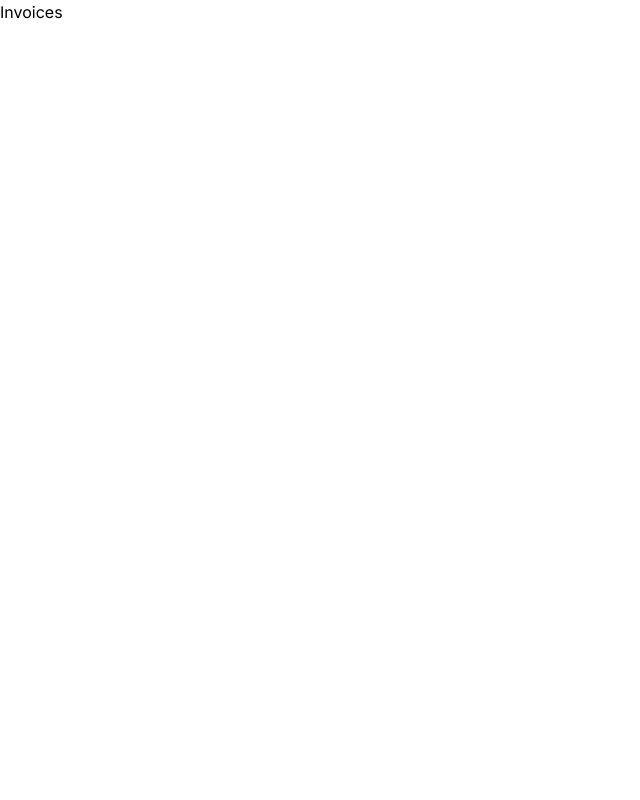
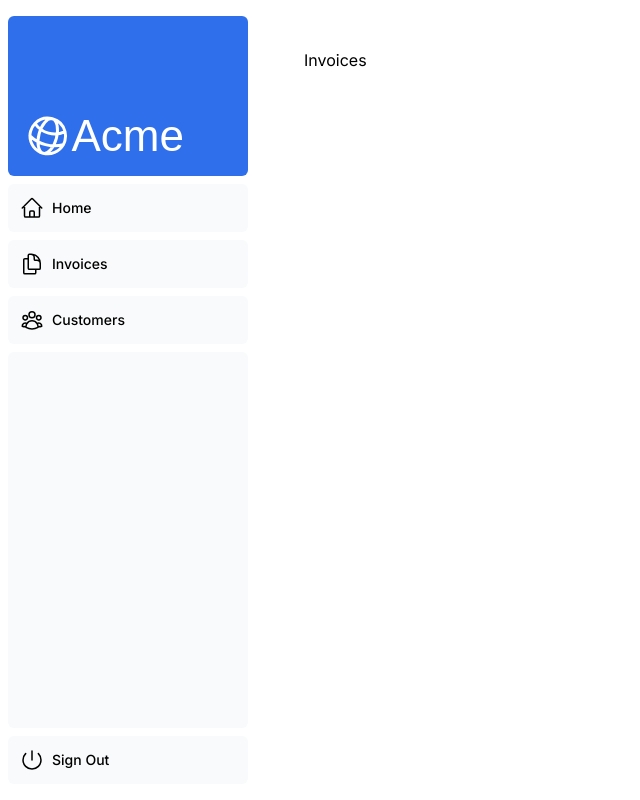
Before and after one commit to gerssonmg/nextjs14-getting-started, a Next.js app: page /dashboard/invoices in a window 1280 px wide. Shown: the whole page, without its empty margins (0-640 px from the left). Built offline with nearby package versions, Linux system fonts and the light colour scheme; a web font is replaced by a local one.

Commit message:
chapter4 - criando layout dashboard

```diff
--- /dev/null
+++ b/app/dashboard/layout.tsx
@@ -0,0 +1,12 @@
+import SideNav from '@/app/ui/dashboard/sidenav';
+
+export default function Layout({ children }: { children: React.ReactNode }) {
+    return (
+        <div className="flex h-screen flex-col md:flex-row md:overflow-hidden">
+            <div className="w-full flex-none md:w-64">
+                <SideNav />
+            </div>
+            <div className="flex-grow p-6 md:overflow-y-auto md:p-12">{children}</div>
+        </div>
+    );
+}
```
